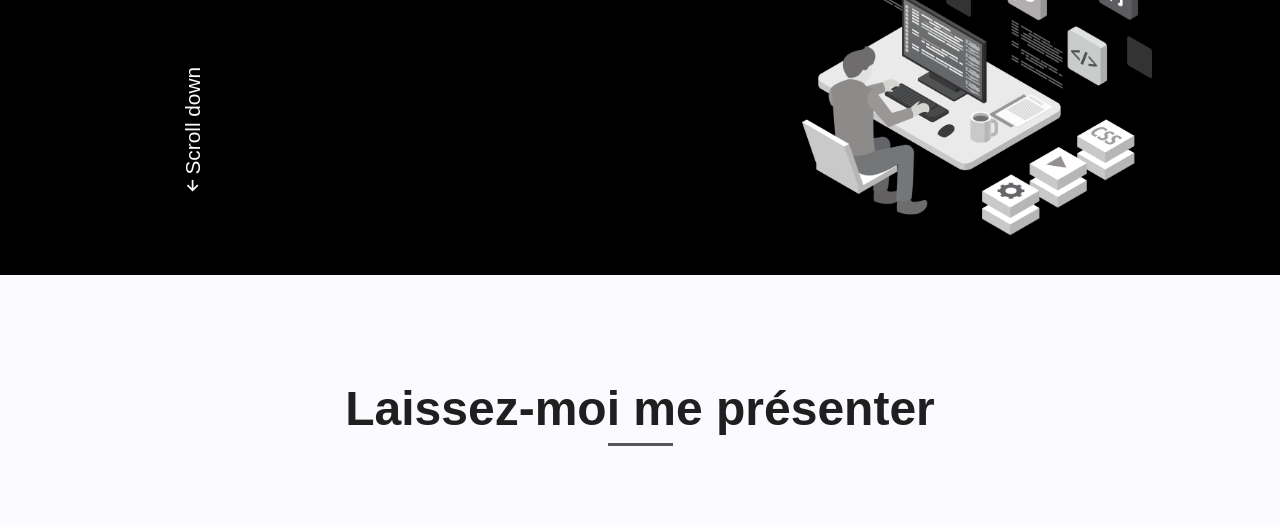
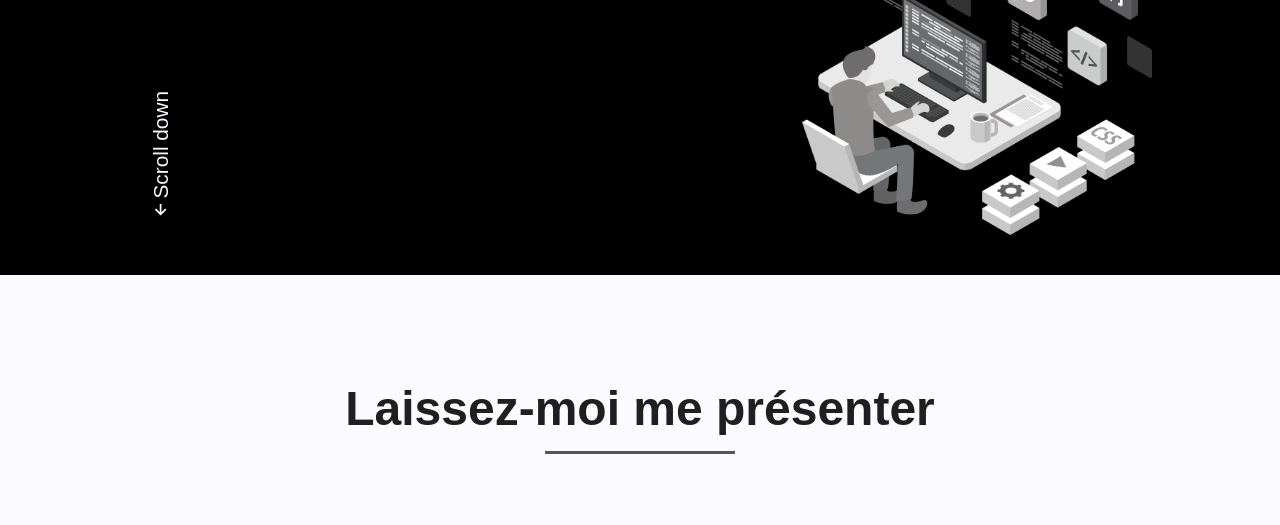
Before and after one commit to Fred-2B/Portfolio_Frederic_Laurenti.github.io, a plain HTML site: page index.html in a window 1280 px wide. Shown: the part 525-1050 px from the top of the page. Drawn offline with nearby package versions, Linux system fonts and the light colour scheme; a web font is replaced by a local one.

Commit message:
Modifications Home

```diff
--- a/assets/sass/css/style.css
+++ b/assets/sass/css/style.css
@@ -18,7 +18,7 @@
 /* Typographie */
 :root {
     --body-font: 'Nunito', sans-serif;
-    --big-font-size: 6.25rem;
+    --big-font-size: 4.5rem;
     --h2-font-size: 2rem;
     --normal-font-size: .938rem;
     --small-font-size: .813rem;
@@ -221,7 +221,7 @@ img {
 
 .home__scroll {
     align-self: flex-end;
-    padding: 0 0 4.5rem 3rem;
+    padding: 0 0 3rem 1rem;
 }
 
 .home__scroll-link {
@@ -427,7 +427,7 @@ img {
     padding: .75rem 2.5rem;
     margin-left: auto;
     border-radius: .5rem;
-    /*border: none;*/
+    border: none;
     outline: none;
     border: 1px solid var(--first-color);
     cursor: pointer;
@@ -487,14 +487,17 @@ img {
 /* Media Queries */
 /* For small devices */
 @media screen and (min-width: 320px) {
-    .home__img{
-        width: 280px;
+    .about .section-title::after {
+        width: 65px;
+        top: 5.8rem;
+    }
+    .home__container {
+        height: 85vh;
+    }
+    .home__img {
+        width: 15rem;
         right: 5%;
-        bottom: 5%;
-    }
-    .section-title::after {
-        width: 65px;
-        top: 2.8rem;
+        bottom: 3%;
     }
     .skills__img img {
         width: 90%;
@@ -511,6 +514,14 @@ img {
     }
 }
 
+@media screen and (min-width: 394px) {
+    .about .section-title::after {
+        width: 180px;
+        top: 2.8rem;
+    }
+
+}
+
 @media screen and (min-width: 768px) {
     body {
         margin: 0;
@@ -521,9 +532,13 @@ img {
     .section-title {
         margin-bottom: 3rem;
     }
-    .section-title::after {
+    .about .section-title::after {
+        width: 190px;
+        top: 5rem;
+    }
+    .skills.portfolio, .section-title::after {
         width: 65px;
-        top: 4.5rem;
+        top: 4rem;
     }
     .nav {
         height: calc(var(--header-height) + 1rem);
```
